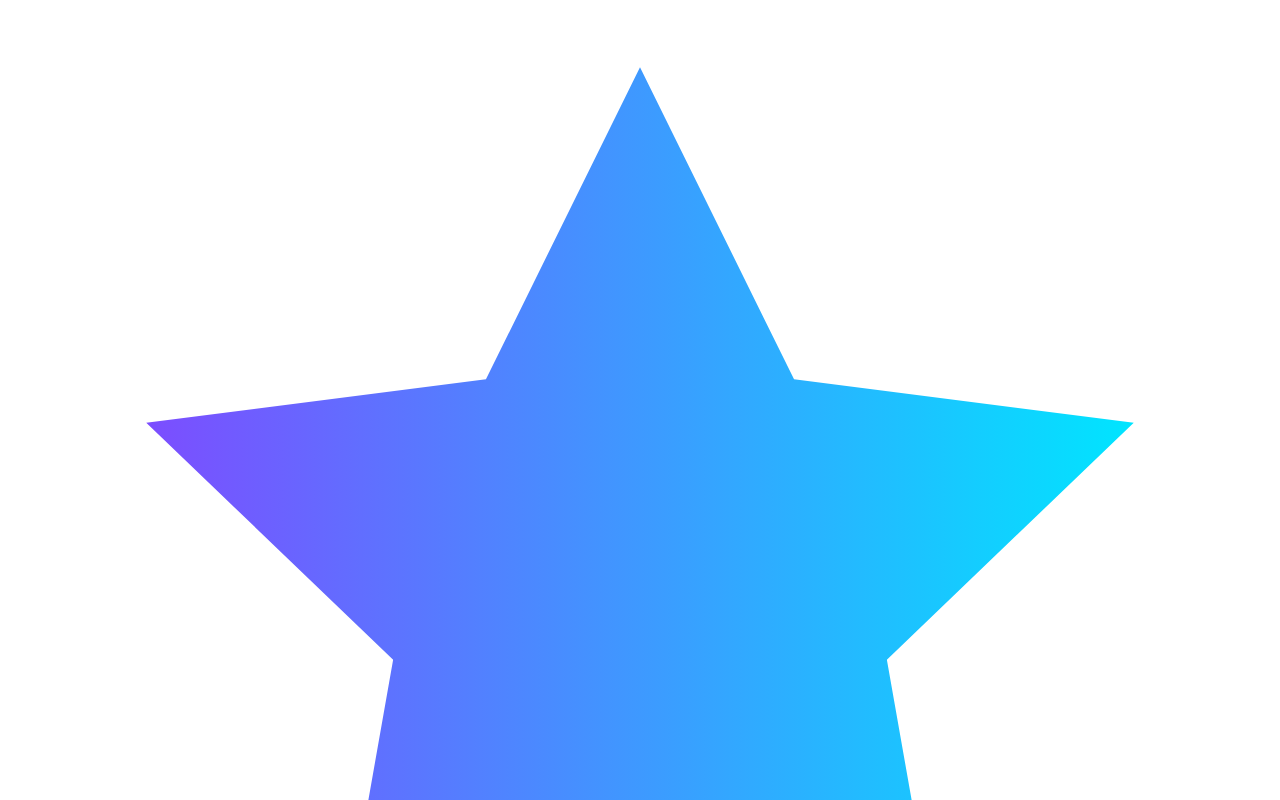
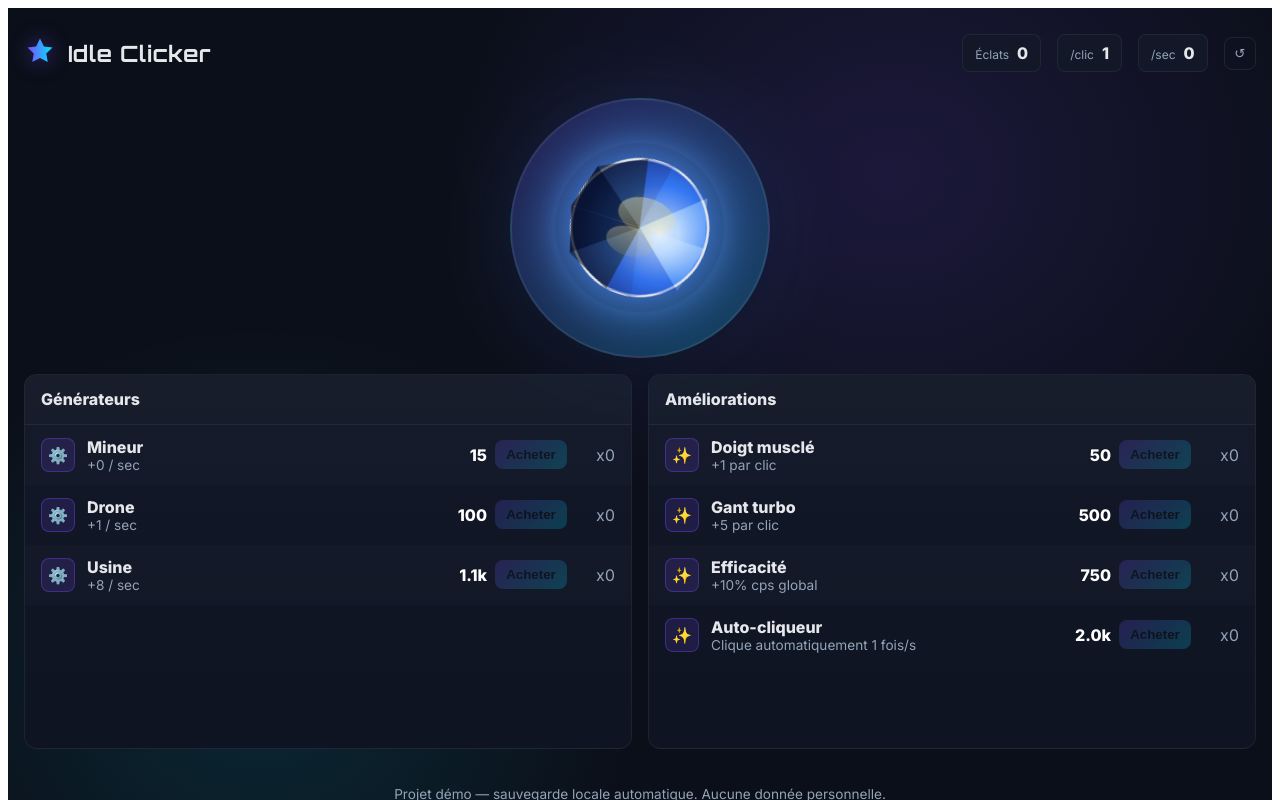
Before and after one commit to Thanh-Truong-Vinci/clicker_game, an Angular app in the folder idle-clicker/: page / in a window 1280 px wide. Shown: the top 800 px of the page. Built offline with nearby package versions, Linux system fonts and the light colour scheme.

Commit message:
fix: css not working

```diff
--- a/idle-clicker/src/app/app.scss
+++ b/idle-clicker/src/app/app.scss
@@ -1,3 +1,101 @@
+.game {
+  --bg: #0b0f19;
+  --panel: #121827;
+  --panel-2: #0e1422;
+  --text: #e5e7eb;
+  --muted: #94a3b8;
+  --primary: #7c4dff;
+  --primary-2: #00e5ff;
+  --accent: #10b981;
+
+  min-height: 100dvh;
+  background:
+    radial-gradient(60% 80% at 70% 20%, rgba(124, 77, 255, 0.15), transparent 60%),
+    radial-gradient(50% 70% at 20% 80%, rgba(0, 229, 255, 0.12), transparent 60%),
+    var(--bg);
+  color: var(--text);
+  padding: 1rem;
+  display: grid;
+  grid-template-rows: auto auto 1fr auto;
+  gap: 1rem;
+  font-family: 'Inter', system-ui, -apple-system, Segoe UI, Roboto, Arial, sans-serif;
+}
+
+.hud {
+  display: flex;
+  align-items: center;
+  justify-content: space-between;
+  gap: 1rem;
+}
+
+.brand {
+  display: flex;
+  align-items: center;
+  gap: .75rem;
+}
+.brand h1 {
+  font-family: 'Orbitron', var(--font, sans-serif);
+  letter-spacing: .5px;
+  font-size: 1.4rem;
+}
+.logo {
+  width: 32px;
+  height: 32px;
+  filter: drop-shadow(0 0 10px rgba(124, 77, 255, .5));
+}
+
+.stats {
+  display: flex;
+  align-items: center;
+  gap: 1rem;
+}
+.stat {
+  display: grid;
+  grid-template-columns: auto auto;
+  gap: .4rem .5rem;
+  align-items: baseline;
+  background: var(--panel);
+  padding: .5rem .75rem;
+  border-radius: .5rem;
+  border: 1px solid rgba(255, 255, 255, .06);
+}
+.stat .label {
+  color: var(--muted);
+  font-size: .75rem;
+}
+.stat .value {
+  font-weight: 800;
+  font-size: 1rem;
+}
+.ghost {
+  background: transparent;
+  color: var(--muted);
+  border: 1px solid rgba(255, 255, 255, .08);
+  border-radius: .5rem;
+  padding: .5rem .6rem;
+  cursor: pointer;
+}
+.ghost:hover {
+  color: #fff;
+  border-color: rgba(255, 255, 255, .2);
+}
+
+/* zone de jeu */
+.play {
+  position: relative;
+  display: grid;
+  place-items: center;
+}
+
+/* couche FX au-dessus de la zone de jeu */
+.fx-layer {
+  position: absolute;
+  inset: 0;
+  pointer-events: none;
+  overflow: visible;
+}
+
+/* bouton principal */
 .big-button {
   display: grid;
   place-items: center;
@@ -6,14 +104,14 @@
   aspect-ratio: 1;
   border-radius: 999px;
   cursor: pointer;
-  background: linear-gradient(135deg, rgba(124,77,255,.2), rgba(0,229,255,.2));
-  border: 2px solid rgba(255,255,255,.08);
+  background: linear-gradient(135deg, rgba(124, 77, 255, .2), rgba(0, 229, 255, .2));
+  border: 2px solid rgba(255, 255, 255, .08);
   color: #fff;
   font-weight: 800;
   letter-spacing: .5px;
   font-size: 1.1rem;
-  text-shadow: 0 2px 8px rgba(0,0,0,.4);
-  box-shadow: 0 10px 30px rgba(0,0,0,.35);
+  text-shadow: 0 2px 8px rgba(0, 0, 0, .4);
+  box-shadow: 0 10px 30px rgba(0, 0, 0, .35);
   transition:
     filter .2s ease,
     box-shadow .2s ease;
@@ -21,15 +119,136 @@
 
 .big-button:hover {
   filter: brightness(1.05);
-  box-shadow: 0 14px 40px rgba(0,0,0,.5);
+  box-shadow: 0 14px 40px rgba(0, 0, 0, .5);
 }
 
 .big-button:active {
   filter: brightness(1.15);
-  box-shadow: 0 8px 24px rgba(0,0,0,.4);
+  box-shadow: 0 8px 24px rgba(0, 0, 0, .4);
 }
 
-/* Sparkles (petites croix lumineuses sur le joyau) */
+/* joyau */
+.mascot {
+  width: 80%;
+  filter:
+    drop-shadow(0 0 22px rgba(96, 165, 250, 0.9))
+    drop-shadow(0 0 50px rgba(59, 130, 246, 0.7));
+}
+
+/* panneaux */
+.panels {
+  display: grid;
+  grid-template-columns: repeat(2, minmax(0, 1fr));
+  gap: 1rem;
+}
+.panel {
+  background: linear-gradient(180deg, var(--panel) 0%, var(--panel-2) 100%);
+  border: 1px solid rgba(255, 255, 255, .06);
+  border-radius: .8rem;
+  overflow: hidden;
+}
+.panel h2 {
+  margin: 0;
+  padding: .9rem 1rem;
+  font-size: 1rem;
+  background: rgba(255, 255, 255, .02);
+  border-bottom: 1px solid rgba(255, 255, 255, .06);
+}
+.list {
+  list-style: none;
+  margin: 0;
+  padding: 0;
+}
+.list li {
+  display: grid;
+  grid-template-columns: 1fr auto;
+  align-items: center;
+  gap: .75rem;
+  padding: .75rem 1rem;
+}
+.list li:nth-child(odd) {
+  background: rgba(255, 255, 255, .01);
+}
+.item-main {
+  display: flex;
+  gap: .75rem;
+  align-items: center;
+}
+.item-main .icon {
+  width: 32px;
+  height: 32px;
+  display: grid;
+  place-items: center;
+  background: rgba(124, 77, 255, .15);
+  border: 1px solid rgba(124, 77, 255, .35);
+  border-radius: .5rem;
+}
+.item-main .name {
+  font-weight: 700;
+}
+.item-main .desc {
+  color: var(--muted);
+  font-size: .85rem;
+}
+.item-actions {
+  display: flex;
+  align-items: center;
+  gap: .5rem;
+}
+.item-actions .price {
+  font-weight: 700;
+  color: #fff;
+  min-width: 72px;
+  text-align: right;
+}
+.item-actions button {
+  background: linear-gradient(135deg, rgba(124, 77, 255, .5), rgba(0, 229, 255, .5));
+  color: #0b0f19;
+  font-weight: 800;
+  border: none;
+  padding: .45rem .7rem;
+  border-radius: .5rem;
+  cursor: pointer;
+}
+.item-actions button:disabled {
+  opacity: .4;
+  cursor: not-allowed;
+}
+.item-actions .qty {
+  color: var(--muted);
+  font-variant-numeric: tabular-nums;
+  min-width: 40px;
+  text-align: right;
+}
+
+.footer {
+  text-align: center;
+  color: var(--muted);
+  font-size: .85rem;
+  padding: .5rem;
+}
+
+@media (max-width: 900px) {
+  .panels {
+    grid-template-columns: 1fr;
+  }
+}
+
+/* Éclats de cristal */
+.shard {
+  position: absolute;
+  width: 20px;
+  height: 32px;
+  border-radius: 4px;
+  background: linear-gradient(135deg, #e0f2fe, #c4b5fd);
+  box-shadow:
+    0 0 10px rgba(96, 165, 250, 0.9),
+    0 0 20px rgba(129, 140, 248, 1);
+  opacity: 0.95;
+  transform-origin: center;
+}
+
+/* Sparkles : mini étoiles en croix sur le joyau */
 .sparkle {
   position: absolute;
   width: 0;
--- a/idle-clicker/src/app/app.ts
+++ b/idle-clicker/src/app/app.ts
@@ -33,6 +33,7 @@ export class App implements OnInit, OnDestroy, AfterViewInit {
   private moneyWatcherId: any;
   private sparkleIntervalId: any;
 
+  // Exposition vers le template
   get money() {
     return this.game.money;
   }
@@ -60,6 +61,7 @@ export class App implements OnInit, OnDestroy, AfterViewInit {
     this.game.start();
     this.lastMoney = this.game.money();
 
+    // surveille l'augmentation des éclats (clic + auto-farm)
     this.moneyWatcherId = setInterval(() => {
       this.checkMoneyDelta();
     }, 100);
@@ -68,14 +70,14 @@ export class App implements OnInit, OnDestroy, AfterViewInit {
   ngAfterViewInit(): void {
     const btn = this.clickButton.nativeElement;
 
-    // état initial : hors écran, un peu plus petit
+    // état initial du bouton : hors écran, un peu plus petit
     gsap.set(btn, {
       opacity: 0,
       y: -150,
       scale: 0.9,
     });
 
-    // apparition verticale du bouton
+    // apparition verticale
     gsap.to(btn, {
       y: 0,
       opacity: 1,
@@ -84,19 +86,19 @@ export class App implements OnInit, OnDestroy, AfterViewInit {
       ease: 'power2.out',
       delay: 0.2,
       onComplete: () => {
-        // on fait tourner le joyau (le SVG à l’intérieur)
+        // on cible le joyau (SVG) à l'intérieur pour le faire tourner
         const gem = btn.querySelector('svg.mascot') as SVGElement | null;
-        if (!gem) return;
-
+        if (gem) {
           gsap.to(gem, {
             rotation: '+=360',
-          duration: 12, // plus grand = plus lent
+            duration: 12,       // plus grand = plus lent
             repeat: -1,
             ease: 'none',
             transformOrigin: '50% 50%',
           });
+        }
 
-        // démarrage des étincelles
+        // démarrer les sparkles
         this.startSparkles();
       },
     });
@@ -104,14 +106,19 @@ export class App implements OnInit, OnDestroy, AfterViewInit {
 
   ngOnDestroy(): void {
     this.game.stop();
+    if (this.moneyWatcherId) {
       clearInterval(this.moneyWatcherId);
+    }
+    if (this.sparkleIntervalId) {
       clearInterval(this.sparkleIntervalId);
+    }
   }
 
   click(): void {
+    // logique du jeu
     this.game.click();
 
-    // petit effet de "pop"
+    // petit pop du bouton au clic
     gsap.to(this.clickButton.nativeElement, {
       scale: 1.05,
       duration: 0.08,
@@ -119,6 +126,7 @@ export class App implements OnInit, OnDestroy, AfterViewInit {
       repeat: 1,
       ease: 'power1.out',
     });
+    // shards = gérés par l’augmentation de money, pas par le clic directement
   }
 
   buyGenerator(id: string): void {
@@ -136,8 +144,11 @@ export class App implements OnInit, OnDestroy, AfterViewInit {
     }
   }
 
+  // ---------- SURVEILLANCE DES ÉCLATS ----------
+
   private checkMoneyDelta(): void {
     const current = this.game.money();
+
     const prevInt = Math.floor(this.lastMoney);
     const currInt = Math.floor(current);
 
@@ -152,6 +163,8 @@ export class App implements OnInit, OnDestroy, AfterViewInit {
 
     this.lastMoney = current;
   }
+
+  // ---------- FX : SHARDS ----------
 
   private spawnShards(): void {
     if (!this.fxLayer || !this.clickButton) return;
@@ -180,10 +193,13 @@ export class App implements OnInit, OnDestroy, AfterViewInit {
     const targetX = centerX + Math.cos(angleRad) * (radius + distance);
     const targetY = centerY + Math.sin(angleRad) * (radius + distance);
 
+    const startScale = this.randomRange(0.8, 1.1);
+    const endScale = this.randomRange(1.1, 1.6);
+
     gsap.set(shard, {
       x: startX,
       y: startY,
-      scale: this.randomRange(0.8, 1.1),
+      scale: startScale,
       opacity: 1,
       rotate: this.randomRange(-30, 30),
     });
@@ -192,13 +208,15 @@ export class App implements OnInit, OnDestroy, AfterViewInit {
       duration: this.randomRange(0.55, 0.85),
       x: targetX,
       y: targetY,
-      scale: this.randomRange(1.1, 1.6),
+      scale: endScale,
       opacity: 0,
       rotate: this.randomRange(-180, 180),
       ease: 'power2.out',
       onComplete: () => shard.remove(),
     });
   }
+
+  // ---------- FX : SPARKLES (ÉTOILES SUR LE JOYAU) ----------
 
   private startSparkles(): void {
     if (this.sparkleIntervalId) return;
@@ -213,6 +231,7 @@ export class App implements OnInit, OnDestroy, AfterViewInit {
 
     const layer = this.fxLayer.nativeElement;
     const btn = this.clickButton.nativeElement;
+
     const layerRect = layer.getBoundingClientRect();
     const btnRect = btn.getBoundingClientRect();
 
@@ -224,6 +243,7 @@ export class App implements OnInit, OnDestroy, AfterViewInit {
     sparkle.classList.add('sparkle');
     layer.appendChild(sparkle);
 
+    // Position aléatoire À L’INTÉRIEUR du joyau
     const angleDeg = this.randomRange(0, 360);
     const angleRad = (angleDeg * Math.PI) / 180;
     const innerRadius = radius * this.randomRange(0.1, 0.7);
@@ -231,30 +251,35 @@ export class App implements OnInit, OnDestroy, AfterViewInit {
     const x = centerX + Math.cos(angleRad) * innerRadius;
     const y = centerY + Math.sin(angleRad) * innerRadius;
 
+    const startScale = this.randomRange(0.4, 0.7);
+    const midScale = this.randomRange(0.9, 1.3);
+
     gsap.set(sparkle, {
       x,
       y,
-      scale: 0.5,
+      scale: startScale,
       opacity: 0,
       rotate: this.randomRange(0, 360),
     });
 
     gsap.to(sparkle, {
-      duration: 0.25,
-      scale: 1.1,
+      duration: 0.22,
+      scale: midScale,
       opacity: 1,
       ease: 'power2.out',
     });
 
     gsap.to(sparkle, {
-      duration: 0.35,
-      scale: 0.5,
+      duration: 0.3,
+      scale: startScale * 0.6,
       opacity: 0,
       ease: 'power1.in',
-      delay: 0.25,
+      delay: 0.22,
       onComplete: () => sparkle.remove(),
     });
   }
+
+  // ---------- UTILITAIRES ----------
 
   private randomRange(min: number, max: number): number {
     return min + Math.random() * (max - min);
```
Lines whose indentation alone changed are shown as unchanged.
